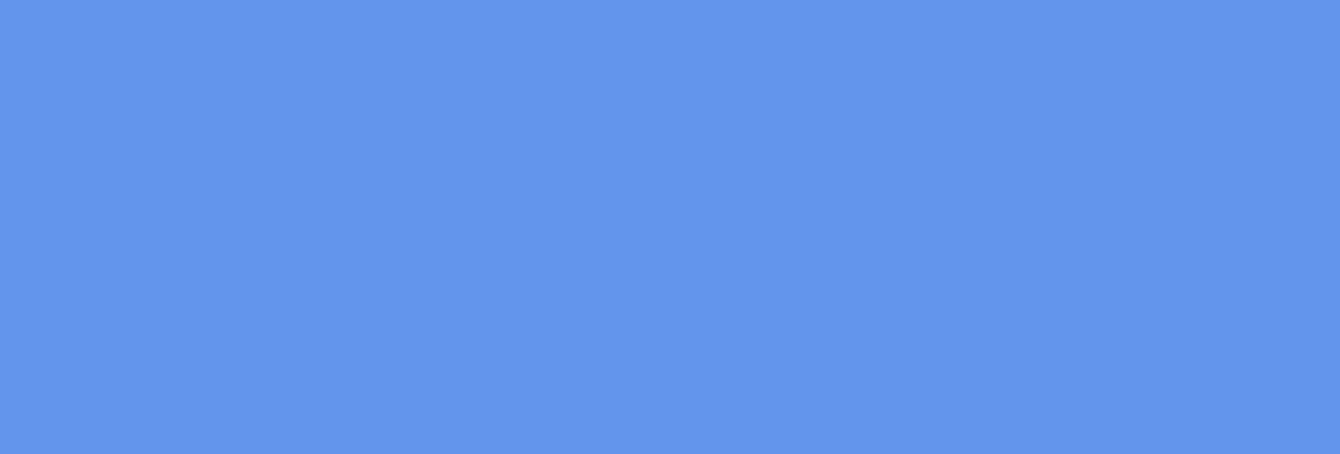
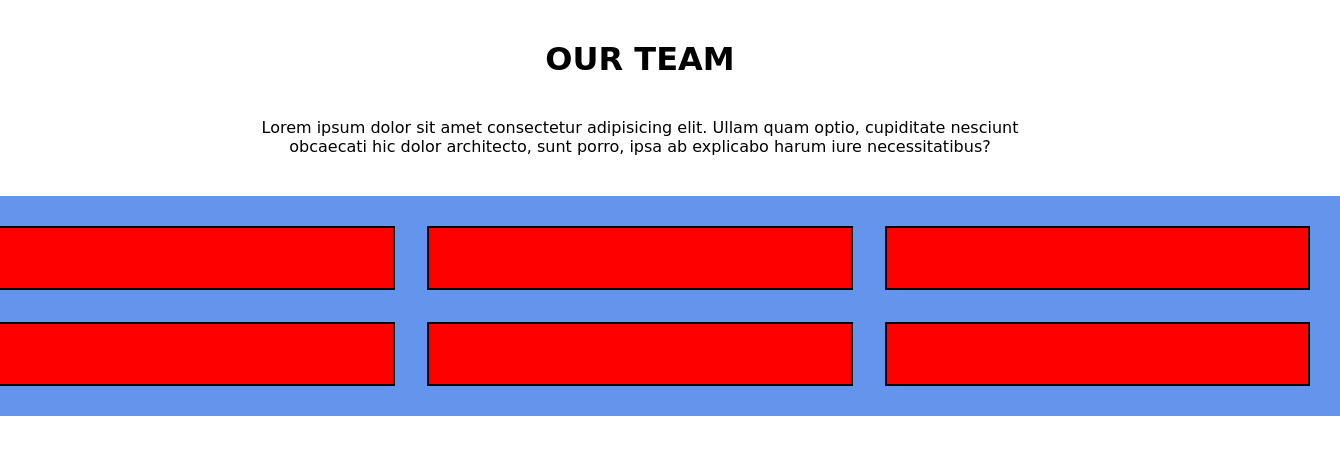
Before and after one commit to CalinCretu/js-our-team, a plain HTML site: page index.html in a window 1280 px wide. Shown: the whole page, 1340 px wide, since content can reach past the window. Drawn offline with Linux system fonts and the light colour scheme; a web font is replaced by a local one.

Commit message:
ADD - html_skeleton

```diff
--- a/css/app.css
+++ b/css/app.css
@@ -1,3 +1,46 @@
+@import url('https://fonts.googleapis.com/css2?family=Roboto:ital,wght@0,500;1,300;1,700&family=Salsa&display=swap');
+
 * {
+  margin: 0;
+  padding: 0;
+  box-sizing: border-box;
+}
+
+body {
+  font-family: 'Roboto', sans-serif;
+  font-family: 'Salsa', cursive;
+  display: flex;
+  flex-direction: column;
+  align-items: center;
+  justify-content: center;
+}
+
+header {
+  display: flex;
+  flex-direction: column;
+  justify-content: center;
+  align-items: center;
+  width: 800px;
+  margin-top: 40px;
+}
+
+p {
+  text-align: center;
+  margin: 40px 0;
+}
+
+.container {
+  display: grid;
+  grid-template-columns: repeat(3, 1fr);
+  grid-gap: 2rem;
+  width: 1400px;
+  height: auto;
   background-color: cornflowerblue;
+  padding: 30px;
 }
+
+.col-4 {
+  padding: 30px;
+  background-color: red;
+  border: 2px solid black;
+}
--- a/index.html
+++ b/index.html
@@ -10,6 +10,21 @@
 
 <body>
 
+  <header>
+    <h1>OUR TEAM </h1>
+    <p>Lorem ipsum dolor sit amet consectetur adipisicing elit. Ullam quam optio, cupiditate nesciunt obcaecati hic
+      dolor architecto, sunt porro, ipsa ab explicabo harum iure necessitatibus?</p>
+  </header>
+  <main>
+    <div class="container">
+      <div class="col-4"></div>
+      <div class="col-4"></div>
+      <div class="col-4"></div>
+      <div class="col-4"></div>
+      <div class="col-4"></div>
+      <div class="col-4"></div>
+    </div>
+  </main>
   <script src="js/app.js"></script>
 </body>
 
--- a/js/app.js
+++ b/js/app.js
@@ -4,32 +4,32 @@ const membri = [
   {
     nome: 'Wayne Barnet',
     ruolo: 'Founder & CEO'
-    // foto:
+    foto:
   },
   {
     nome: 'Angela Caroll',
     ruolo: 'Chief Editor'
-    // foto:
+    foto:
   },
   {
     nome: 'Walter Gordon',
     ruolo: 'Office Manager'
-    // foto:
+    foto:
   },
   {
     nome: 'Angela Lopez',
     ruolo: 'Social Media Manager'
-    // foto:
+    foto:
   },
   {
     nome: 'Scott Estrada',
     ruolo: 'Developer'
-    // foto:
+    foto:
   },
   {
     nome: 'Barbara Ramos',
     ruolo: 'Graphic Designer'
-    // foto:
+    foto:
   },
 ]
 for (let i = 0; i < membri.length; i++) {
```
